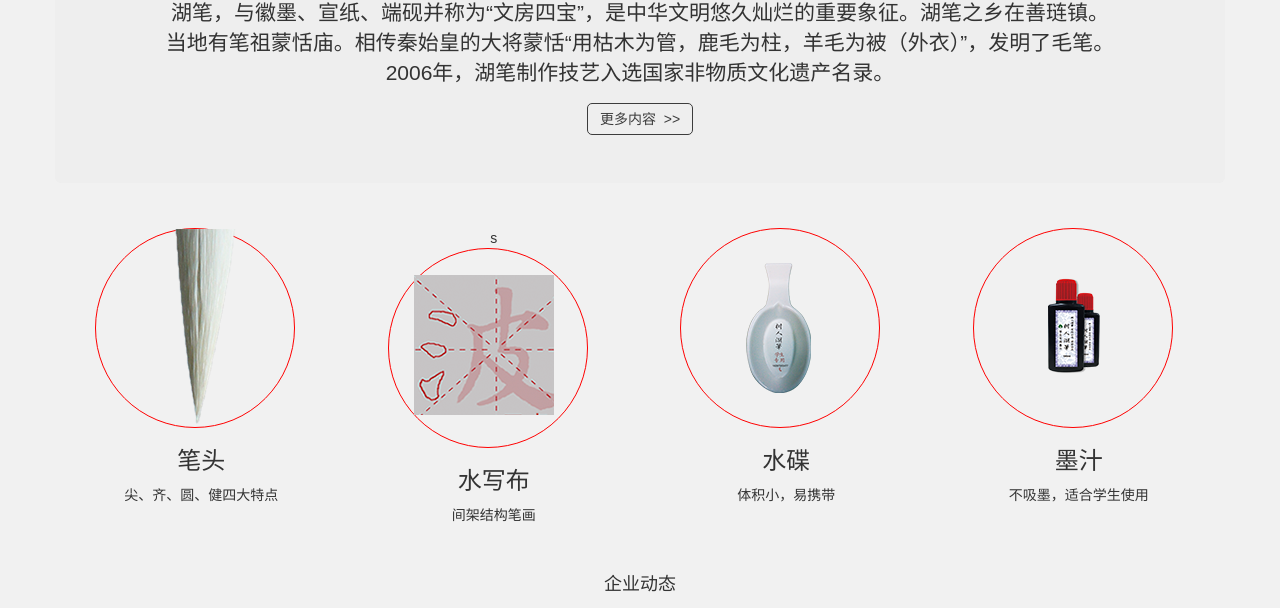
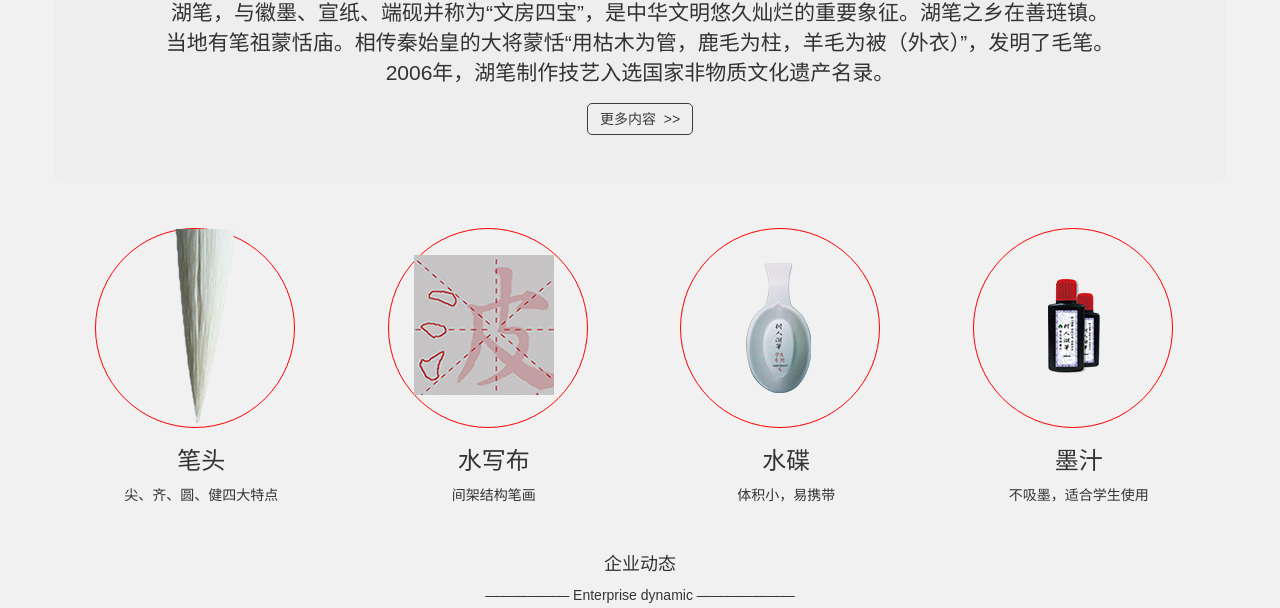
Before and after one commit to Monika-Su/Initialization-project, a plain HTML site: page index.html in a window 1280 px wide. Shown: the part 622-1230 px from the top of the page. Drawn offline with Linux system fonts and the light colour scheme.

Commit message:
Supplementary information

```diff
--- a/index.html
+++ b/index.html
@@ -193,7 +193,8 @@
                 <h3>笔头</h3>
                 <span>尖、齐、圆、健四大特点</span>
             </div>
-            <div class="col-md-3 col-sm-3 col-xs-12">s
+            <div class="col-md-3 col-sm-3 col-xs-12">
+
                 <p class="index-img1">
                     <img class="bu" src="img/mizige.png" alt=""/>
                    <span class="i">
```
